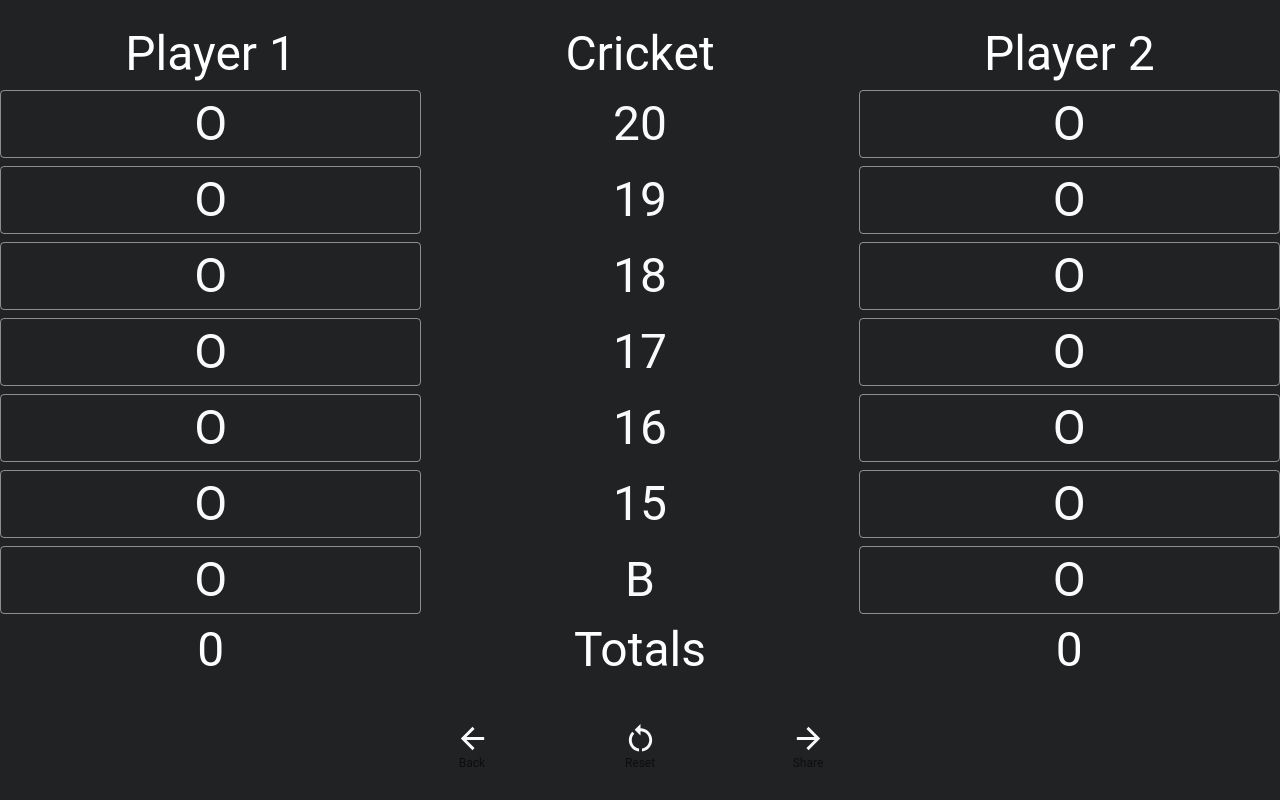
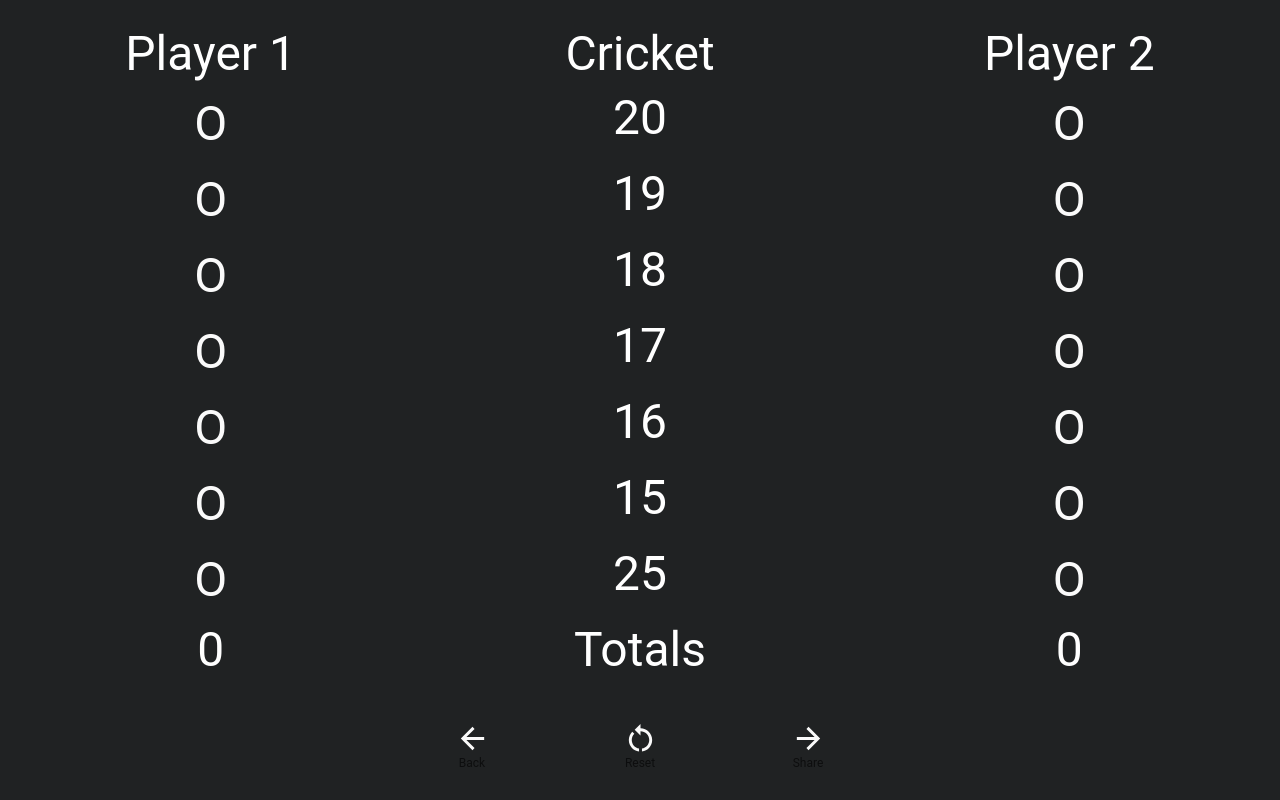
Before and after one commit to MCMXMCM/cricket-scoreboard, a React (Create React App) app: page / in a window 1280 px wide. Built offline with nearby package versions, Linux system fonts and the light colour scheme.

Commit message:
making reusable components

```diff
--- a/src/App.js
+++ b/src/App.js
@@ -1,7 +1,6 @@
 import "./App.css";
 import {
   Grid,
-  Button,
   Box,
   BottomNavigation,
   BottomNavigationAction,
@@ -10,179 +9,111 @@ import {
 import RestartAltIcon from "@mui/icons-material/RestartAlt";
 import ArrowBackIcon from "@mui/icons-material/ArrowBack";
 import ArrowForwardIcon from "@mui/icons-material/ArrowForward";
+import Row from "./Row";
 
 import { useState } from "react";
 
 function App() {
-  const [playerOneTally20, setPlayerOneTally20] = useState(0);
-  const [playerOneTally19, setPlayerOneTally19] = useState(0);
-  const [playerOneTally18, setPlayerOneTally18] = useState(0);
-  const [playerOneTally17, setPlayerOneTally17] = useState(0);
-  const [playerOneTally16, setPlayerOneTally16] = useState(0);
-  const [playerOneTally15, setPlayerOneTally15] = useState(0);
-  const [playerOneTallyB, setPlayerOneTallyB] = useState(0);
   const [playerOneTotal, setPlayerOneTotal] = useState(0);
-
-  const [playerTwoTally20, setPlayerTwoTally20] = useState(0);
-  const [playerTwoTally19, setPlayerTwoTally19] = useState(0);
-  const [playerTwoTally18, setPlayerTwoTally18] = useState(0);
-  const [playerTwoTally17, setPlayerTwoTally17] = useState(0);
-  const [playerTwoTally16, setPlayerTwoTally16] = useState(0);
-  const [playerTwoTally15, setPlayerTwoTally15] = useState(0);
-  const [playerTwoTallyB, setPlayerTwoTallyB] = useState(0);
   const [playerTwoTotal, setPlayerTwoTotal] = useState(0);
 
-  const numbers = [20, 19, 18, 17, 16, 15, "B"];
-
-  const playerOneStateArray = [
-    playerOneTally20,
-    playerOneTally19,
-    playerOneTally18,
-    playerOneTally17,
-    playerOneTally16,
-    playerOneTally15,
-    playerOneTallyB,
-  ];
-  const playerOneSetterArray = [
-    setPlayerOneTally20,
-    setPlayerOneTally19,
-    setPlayerOneTally18,
-    setPlayerOneTally17,
-    setPlayerOneTally16,
-    setPlayerOneTally15,
-    setPlayerOneTallyB,
-  ];
-
-  const playerTwoStateArray = [
-    playerTwoTally20,
-    playerTwoTally19,
-    playerTwoTally18,
-    playerTwoTally17,
-    playerTwoTally16,
-    playerTwoTally15,
-    playerTwoTallyB,
-  ];
-
-  const playerTwoSetterArray = [
-    setPlayerTwoTally20,
-    setPlayerTwoTally19,
-    setPlayerTwoTally18,
-    setPlayerTwoTally17,
-    setPlayerTwoTally16,
-    setPlayerTwoTally15,
-    setPlayerTwoTallyB,
-  ];
+  const numbers = [20, 19, 18, 17, 16, 15, 25];
 
   const resetGame = () => {
-    setPlayerOneTally20(0);
-    setPlayerOneTally19(0);
-    setPlayerOneTally18(0);
-    setPlayerOneTally17(0);
-    setPlayerOneTally16(0);
-    setPlayerOneTally15(0);
-    setPlayerOneTallyB(0);
     setPlayerOneTotal(0);
-
-    setPlayerTwoTally20(0);
-    setPlayerTwoTally19(0);
-    setPlayerTwoTally18(0);
-    setPlayerTwoTally17(0);
-    setPlayerTwoTally16(0);
-    setPlayerTwoTally15(0);
-    setPlayerTwoTallyB(0);
     setPlayerTwoTotal(0);
   };
 
-  const rows = (
-    number,
-    playerOneState,
-    playerOneSetter,
-    playerTwoState,
-    playerTwoSetter
-  ) => {
-    const handleClick = (state, altState, total, setter, totalSetter) => {
-      if (state >= 3 && altState >= 3) {
-        setter(4);
-        return;
-      }
-      if (state > 2 && number !== "B") {
-        totalSetter(total + number);
-      } else if (state > 2 && number === "B") {
-        totalSetter(total + 25);
-      } else {
-        setter(state + 1);
-      }
-    };
+  // const rows = (
+  //   number,
+  //   playerOneState,
+  //   playerOneSetter,
+  //   playerTwoState,
+  //   playerTwoSetter
+  // ) => {
+  //   const handleClick = (state, altState, total, setter, totalSetter) => {
+  //     if (state >= 3 && altState >= 3) {
+  //       setter(4);
+  //       return;
+  //     }
+  //     if (state > 2 && number !== "B") {
+  //       totalSetter(total + number);
+  //     } else if (state > 2 && number === "B") {
+  //       totalSetter(total + 25);
+  //     } else {
+  //       setter(state + 1);
+  //     }
+  //   };
 
-    const scoreTicker = (mainState, altState, handler) => {
-      const buttonChangeView = (state) => {
-        switch (state) {
-          case 0:
-            return "O";
-          case 1:
-            return "!";
-          case 2:
-            return "!!";
-          case 3:
-            return "!!!";
-          case 4:
-            return "closed";
-          default:
-            return "?";
-        }
-      };
+  // const scoreTicker = (mainState, altState, handler) => {
+  //   const buttonChangeView = (state) => {
+  //     switch (state) {
+  //       case 0:
+  //         return "O";
+  //       case 1:
+  //         return "!";
+  //       case 2:
+  //         return "!!";
+  //       case 3:
+  //         return "!!!";
+  //       case 4:
+  //         return "closed";
+  //       default:
+  //         return "?";
+  //     }
+  //   };
 
-      return (
-        <>
-          <Grid item xs={4} onClick={handler}>
-            <Button color="tertiary" fullWidth="true" variant="outlined">
-              {mainState >= 3 && altState >= 3 ? (
-                <>
-                  <Typography variant="h3">Closed</Typography>
-                </>
-              ) : (
-                <>
-                  <Typography variant="h3">
-                    {buttonChangeView(mainState)}
-                  </Typography>
-                </>
-              )}
-            </Button>
-          </Grid>
-        </>
-      );
-    };
+  //   return (
+  //     <>
+  //       <Grid item xs={4} onClick={handler}>
+  //         <Button color="tertiary" fullWidth="true" variant="outlined">
+  //           {mainState >= 3 && altState >= 3 ? (
+  //             <>
+  //               <Typography variant="h3">Closed</Typography>
+  //             </>
+  //           ) : (
+  //             <>
+  //               <Typography variant="h3">
+  //                 {buttonChangeView(mainState)}
+  //               </Typography>
+  //             </>
+  //           )}
+  //         </Button>
+  //       </Grid>
+  //     </>
+  //   );
+  // };
 
-    return (
-      <>
-        {scoreTicker(playerOneState, playerTwoState, () =>
-          handleClick(
-            playerOneState,
-            playerTwoState,
-            playerOneTotal,
-            playerOneSetter,
-            setPlayerOneTotal
-          )
-        )}
+  // return (
+  //   <>
+  //     {scoreTicker(playerOneState, playerTwoState, () =>
+  //       handleClick(
+  //         playerOneState,
+  //         playerTwoState,
+  //         playerOneTotal,
+  //         playerOneSetter,
+  //         setPlayerOneTotal
+  //       )
+  //     )}
 
-        <Grid item xs={4}>
-          <Button color="tertiary" fontSize="large">
-            <Typography variant="h3">{number}</Typography>
-          </Button>
-        </Grid>
+  //     <Grid item xs={4}>
+  //       <Button color="tertiary" fontSize="large">
+  //         <Typography variant="h3">{number}</Typography>
+  //       </Button>
+  //     </Grid>
 
-        {scoreTicker(playerTwoState, playerOneState, () =>
-          handleClick(
-            playerTwoState,
-            playerOneState,
-            playerTwoTotal,
-            playerTwoSetter,
-            setPlayerTwoTotal
-          )
-        )}
-      </>
-    );
-  };
+  //     {scoreTicker(playerTwoState, playerOneState, () =>
+  //       handleClick(
+  //         playerTwoState,
+  //         playerOneState,
+  //         playerTwoTotal,
+  //         playerTwoSetter,
+  //         setPlayerTwoTotal
+  //       )
+  //     )}
+  //   </>
+  // );
+  // };
 
   return (
     <div className="App">
@@ -211,15 +142,15 @@ function App() {
             <Typography variant="h3">Player 2</Typography>
           </Grid>
 
-          {numbers.map((number, index) =>
-            rows(
-              number,
-              playerOneStateArray[index],
-              playerOneSetterArray[index],
-              playerTwoStateArray[index],
-              playerTwoSetterArray[index]
-            )
-          )}
+          {numbers.map((number) => (
+            <Row
+              number={number}
+              playerScore={playerOneTotal}
+              playerTwoScore={playerTwoTotal}
+              setPlayerScore={setPlayerOneTotal}
+              setPlayerTwoScore={setPlayerTwoTotal}
+            />
+          ))}
 
           <Grid item xs={4}>
             <Typography variant="h3">{playerOneTotal}</Typography>
@@ -231,6 +162,7 @@ function App() {
             <Typography variant="h3">{playerTwoTotal}</Typography>
           </Grid>
         </Grid>
+
         <BottomNavigation
           sx={{
             backgroundColor: "secondary.dark",
--- /dev/null
+++ b/src/Clicker.js
@@ -0,0 +1,54 @@
+import React, { useState } from "react";
+import { Grid, Typography, Button } from "@mui/material";
+
+const Clicker = ({
+  number,
+  playerScore,
+  setPlayerScore,
+  isFull,
+  setIsFull,
+  playerOneFull,
+  playerTwoFull,
+}) => {
+  const [clickCount, setClickCount] = useState(0);
+
+  const buttonChangeView = (clickCount) => {
+    if (playerOneFull && playerTwoFull) {
+      return "closed";
+    }
+    switch (clickCount) {
+      case -1:
+        return "closed";
+      case 0:
+        return "O";
+      case 1:
+        return "!";
+      case 2:
+        return "!!";
+      case 3:
+        return "!!!";
+      default:
+        return "!!!";
+    }
+  };
+
+  const handleClick = () => {
+    setClickCount(clickCount + 1);
+    if (clickCount >= 3) {
+      setIsFull(true);
+      setPlayerScore(playerScore + number);
+    }
+  };
+
+  return (
+    <>
+      <Grid item xs={4}>
+        <Button onClick={handleClick} color="tertiary" fullWidth variant="text">
+          <Typography variant="h3">{buttonChangeView(clickCount)}</Typography>
+        </Button>
+      </Grid>
+    </>
+  );
+};
+
+export default Clicker;
--- /dev/null
+++ b/src/Row.js
@@ -0,0 +1,60 @@
+import React, { useState } from "react";
+import { Grid, Typography } from "@mui/material";
+import Clicker from "./Clicker";
+
+const Row = ({
+  number,
+  playerScore,
+  playerTwoScore,
+  setPlayerScore,
+  setPlayerTwoScore,
+}) => {
+  const [playerOneFull, setPlayerOneFull] = useState(false);
+  const [playerTwoFull, setPlayerTwoFull] = useState(false);
+
+  //   const buttonChangeView = (clickCount) => {
+  //     if (playerOneFull && playerTwoFull) {
+  //       return "closed";
+  //     }
+  //     switch (clickCount) {
+  //       case -1:
+  //         return "closed";
+  //       case 0:
+  //         return "O";
+  //       case 1:
+  //         return "!";
+  //       case 2:
+  //         return "!!";
+  //       case 3:
+  //         return "!!!";
+  //       default:
+  //         return "!!!";
+  //     }
+  //   };
+
+  return (
+    <>
+      <Clicker
+        number={number}
+        playerScore={playerScore}
+        setPlayerScore={setPlayerScore}
+        setIsFull={setPlayerOneFull}
+        isFull={playerOneFull}
+        // buttonChangeView={buttonChangeView}
+      />
+      <Grid item xs={4}>
+        <Typography variant="h3">{number}</Typography>
+      </Grid>
+      <Clicker
+        number={number}
+        playerScore={playerTwoScore}
+        setPlayerScore={setPlayerTwoScore}
+        setIsFull={setPlayerTwoFull}
+        isFull={playerTwoFull}
+        // buttonChangeView={buttonChangeView}
+      />
+    </>
+  );
+};
+
+export default Row;
```
